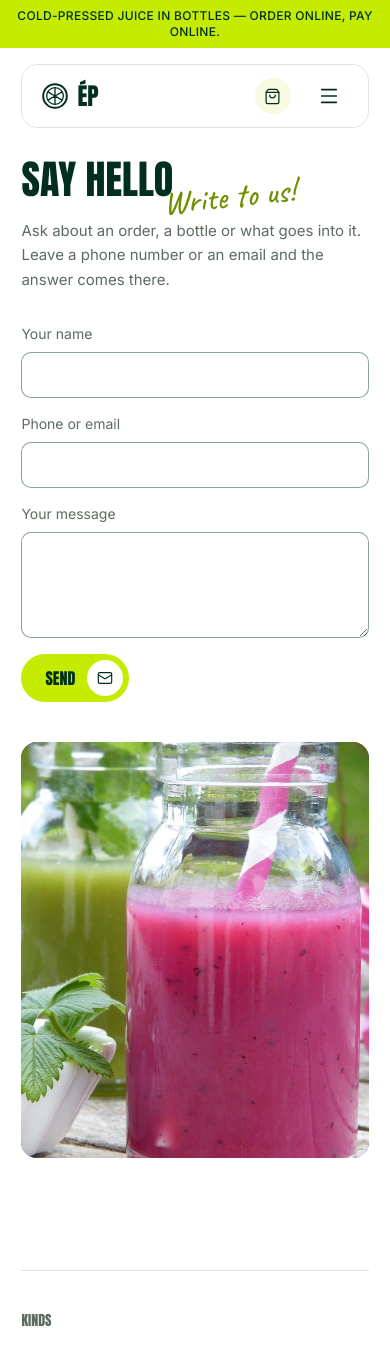
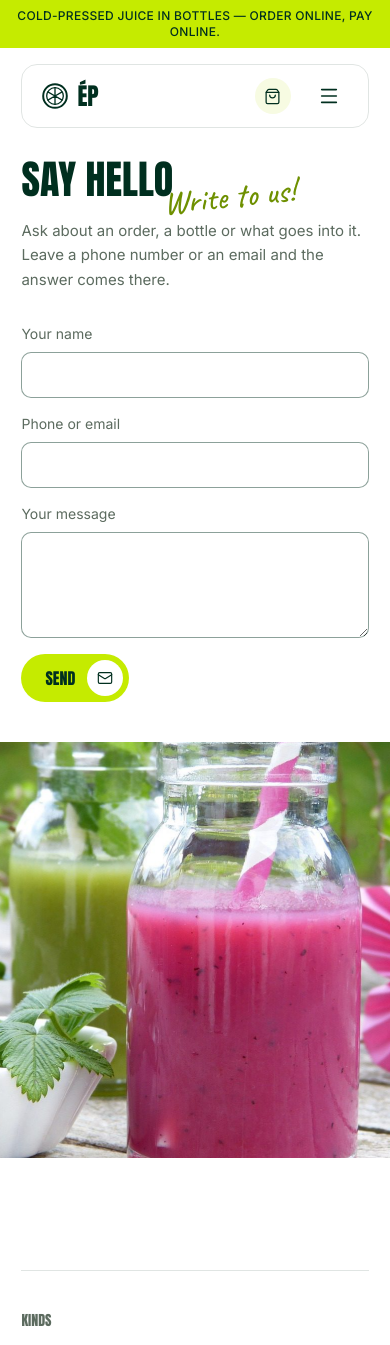
Before and after one commit to ThanhNV121097/project-d6116b86, a React (Vite) app in the folder code/frontend/: page /contact in a window 390 px wide. Shown: the top 1345 px of the page. Built offline with nearby package versions, Linux system fonts and the light colour scheme.

Commit message:
design: phone fixes — one bag card to a row, the checkout steps fit, photographs and the bottle's sky panel run to the edge at every size, stronger local shadow under words on photographs

```diff
--- a/code/frontend/src/pages/Contact.tsx
+++ b/code/frontend/src/pages/Contact.tsx
@@ -39,7 +39,7 @@ export default function Contact() {
           <T k="pages.contact.lead" as="p" className="mt-4 max-w-[52ch] text-[0.9375rem] leading-relaxed text-ink-soft" />
           <ContactForm className="mt-8" />
         </div>
-        <div className="relative min-h-[26rem] overflow-hidden rounded bg-[var(--photo-deep)] lg:col-span-6 lg:-mr-[var(--gutter)] lg:min-h-[36rem] lg:rounded-r-none">
+        <div className="relative -mx-[var(--gutter)] min-h-[26rem] overflow-hidden bg-[var(--photo-deep)] lg:col-span-6 lg:ml-0 lg:min-h-[36rem] lg:rounded-l">
           {image && <Picture src={image} alt="" loading="eager" width={1280} height={853} motion="parallax" className="absolute inset-0 h-full w-full object-cover" />}
           {rows.length > 0 && (
             <div className="absolute bottom-4 left-4 right-4 rounded bg-ground p-5 text-ink shadow-[var(--shadow-md)] sm:right-auto sm:w-80">
```
